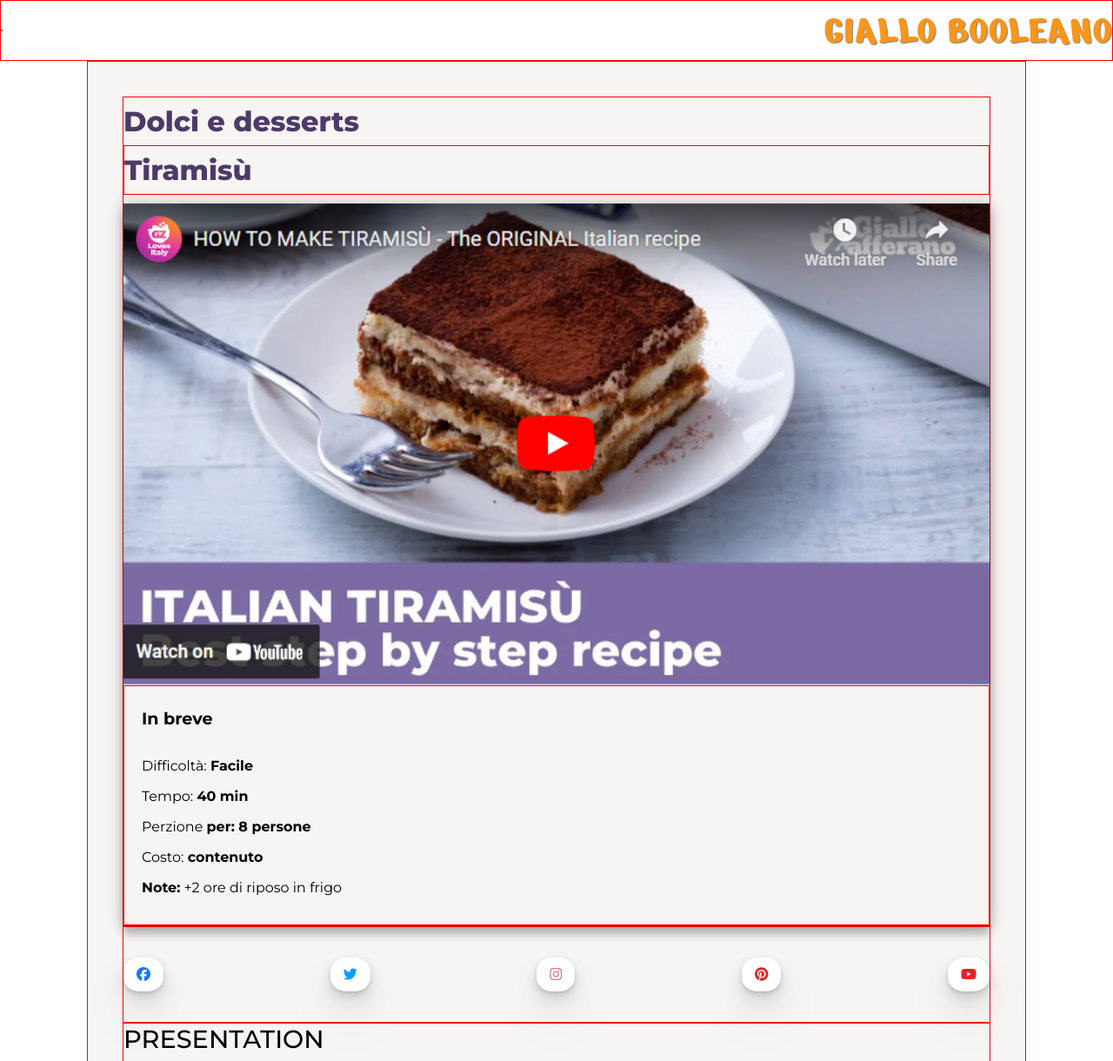
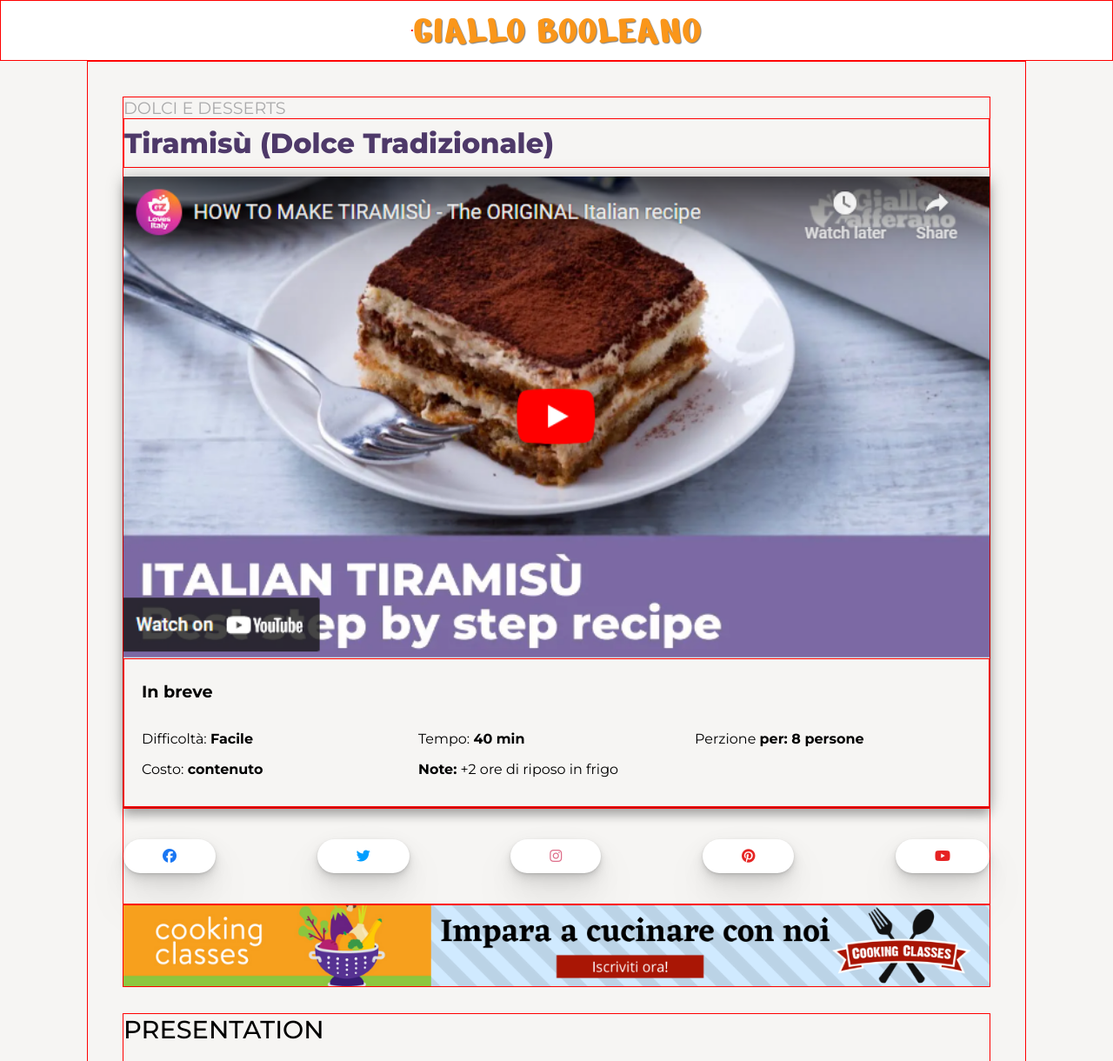
Before and after one commit to Danilo-Mosca/htmlcss-responsive-layout, a plain HTML site: page index.html in a window 1280 px wide. Shown: the top 1220 px of the page at 87% size. Drawn offline with Linux system fonts and the light colour scheme.

Commit message:
added advertising aside and tablet media quesry

```diff
--- a/css/style.css
+++ b/css/style.css
@@ -52,7 +52,7 @@
 
     body {
         font-family: Montserrat, 'Helvetica Neue', sans-serif;
-        ;
+        background-color: var(--color-bg-color);
     }
 
     .container {
@@ -81,6 +81,10 @@
 
     .wrap {
         flex-wrap: wrap;
+    }
+
+    .j-start {
+        justify-content: flex-start;
     }
 
     .j-center {
@@ -176,6 +180,7 @@
     }
 
     .card-icon {
+        cursor: pointer;
         background-color: var(--color-white);
         border-radius: 40%;
         padding: 10px 15px;
@@ -203,6 +208,12 @@
         color: #E62222;
     }
 
+    /* Sezione ads (advertising) *
+     * -------------------- */
+    aside {
+        display: none;
+        margin-bottom: 30px;
+    }
 
 
     /* Sezione recipe-description *
@@ -236,6 +247,7 @@
     .company-data {
         padding-bottom: 5px;
     }
+
     .company-data p:first-child {
         font-weight: bold;
     }
@@ -254,13 +266,33 @@
     @media screen and (min-width: 576px) {}
 
     @media screen and (min-width: 768px) {
+        header.j-start {
+            justify-content: flex-start;
+        }
+
         main {
             padding: 40px;
         }
 
-        header .j-space-between {
-            justify-content: space-between;
+        .card-section h3::after {
+            content: " (Dolce Tradizionale)";
         }
+
+        .content-recipe ul {
+            display: flex;
+            flex-wrap: wrap;
+        }
+        .content-recipe ul li {
+            width: calc(100% / 3);
+            flex-wrap: wrap;
+        }
+        .card-icon {
+            border-radius: 20px;
+            padding: 10px 45px;
+    }
+
+    aside {
+        display: block;
     }
 
     @media screen and (min-width: 992px) {
--- a/index.html
+++ b/index.html
@@ -16,7 +16,7 @@
 
 <body>
     <!-- header -->
-    <header class="bg-white d-flex j-center a-center j-space-between debug">
+    <header class="bg-white d-flex j-center a-center debug">
         <div class="title debug"></div>
         <h1>Giallo Booleano</h1>
     </header>
@@ -24,7 +24,7 @@
     <main class="container debug">
         <section class="card-section debug">
 
-            <h3>Dolci e desserts</h3>
+            <h4>Dolci e desserts</h4>
             <h3 class="debug">Tiramisù</h3>
             <div class="card-recipe">
                 <img src="img/image (10).png" alt="Tiramisù">
@@ -64,6 +64,9 @@
             </div>
 
         </section>
+        <aside class="ads debug">
+            <img src="img/banner.png" alt="Advertising">
+        </aside>
         <section class="recipe-description debug">
             <h2>Presentation</h2>
             <hr>
```
